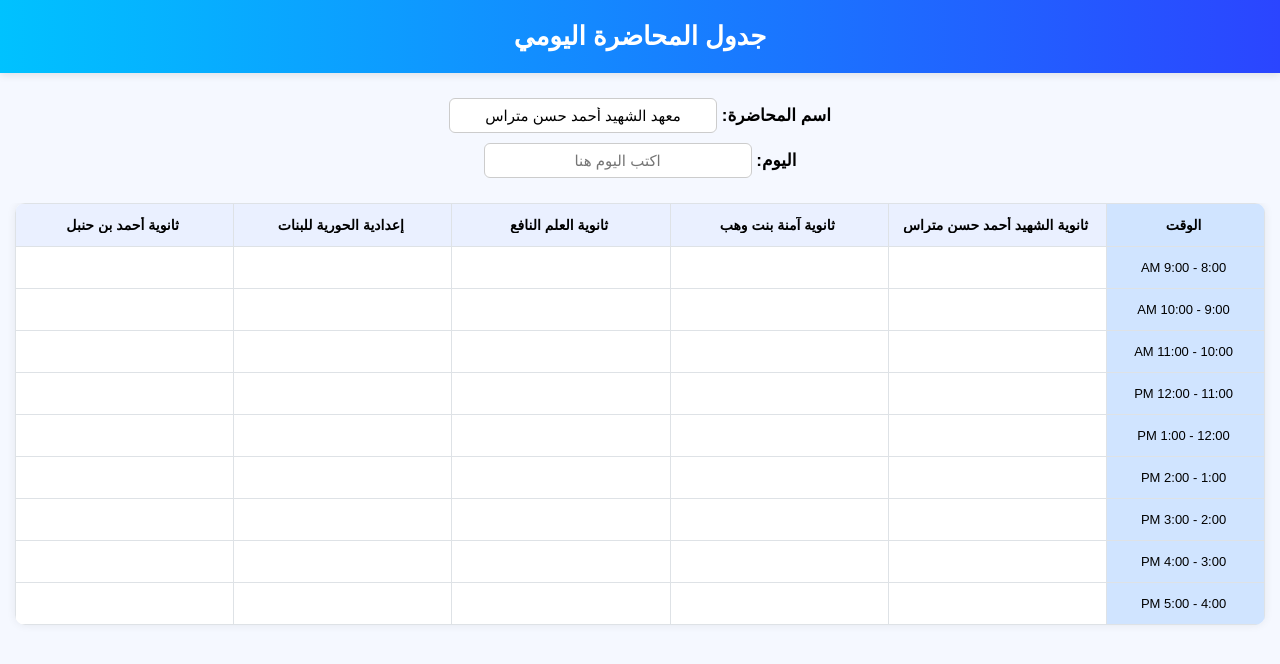
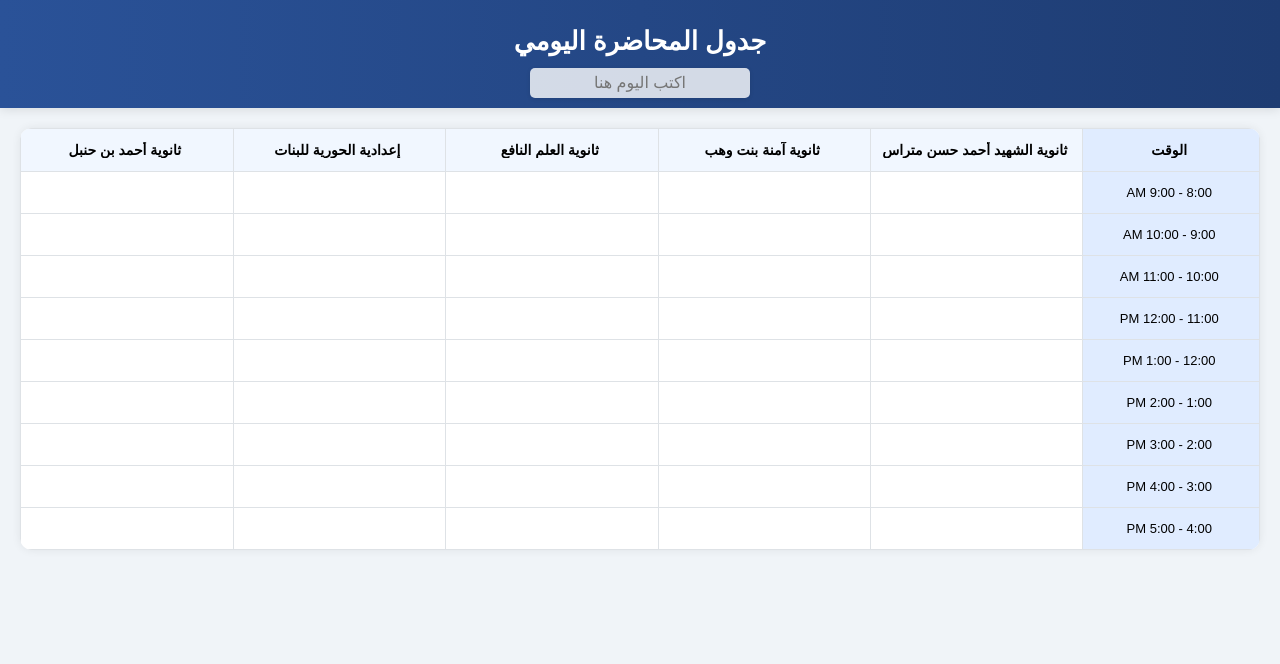
Before and after one commit to fgghff/HUDAQURAN-, a plain HTML site: page index.html in a window 1280 px wide. Drawn offline with Linux system fonts and the light colour scheme.

Commit message:
Update index.html

```diff
--- a/index.html
+++ b/index.html
@@ -6,20 +6,21 @@
   <style>
     body {
       font-family: 'Cairo', sans-serif;
-      background-color: #f5f8ff;
+      background-color: #f0f4f8;
       margin: 0;
       padding: 0;
+      color: #333;
     }
 
     .header {
-      background: linear-gradient(to left, #2b45ff, #00c2ff);
+      background: linear-gradient(to left, #1e3c72, #2a5298);
       color: white;
       text-align: center;
-      padding: 20px 0;
-      box-shadow: 0 2px 8px rgba(0, 0, 0, 0.1);
+      padding: 25px 10px 10px;
+      box-shadow: 0 2px 10px rgba(0, 0, 0, 0.1);
     }
 
-    .header input {
+    .header input.title {
       background: transparent;
       border: none;
       color: white;
@@ -30,40 +31,32 @@
       outline: none;
     }
 
-    .top-controls {
-      display: flex;
-      flex-direction: column;
-      align-items: center;
-      margin: 20px 0;
+    .day-field {
+      margin-top: 10px;
     }
 
-    .top-controls label {
-      margin: 5px;
-      font-size: 17px;
-      font-weight: bold;
-    }
-
-    .top-controls input {
-      padding: 8px;
-      border: 1px solid #ccc;
-      border-radius: 6px;
+    .day-field input {
+      padding: 6px 10px;
+      border: none;
+      border-radius: 5px;
+      font-size: 16px;
+      width: 200px;
       text-align: center;
-      font-size: 15px;
-      width: 250px;
-      max-width: 90%;
-      background-color: white;
+      background-color: #ffffffcc;
+      color: #222;
+      box-shadow: 0 1px 4px rgba(0,0,0,0.1);
     }
 
     .table-wrapper {
       overflow-x: auto;
-      padding: 0 15px 30px;
+      padding: 20px;
     }
 
     table {
       width: 100%;
       border-collapse: collapse;
       background-color: white;
-      border-radius: 10px;
+      border-radius: 12px;
       overflow: hidden;
       box-shadow: 0 0 10px rgba(0, 0, 0, 0.07);
     }
@@ -77,7 +70,7 @@
     }
 
     th {
-      background-color: #eaf0ff;
+      background-color: #f1f7ff;
       font-weight: bold;
       white-space: normal;
       word-wrap: break-word;
@@ -104,10 +97,10 @@
 
     th:first-child,
     td:first-child {
-      background-color: #d0e4ff;
+      background-color: #e0ecff;
       font-weight: bold;
-      min-width: 120px;
-      max-width: 140px;
+      min-width: 140px;
+      max-width: 160px;
     }
 
     @media (max-width: 600px) {
@@ -116,12 +109,13 @@
         padding: 6px;
       }
 
-      .top-controls input {
-        font-size: 13px;
+      .header input.title {
+        font-size: 20px;
       }
 
-      .header input {
-        font-size: 20px;
+      .day-field input {
+        width: 160px;
+        font-size: 14px;
       }
     }
   </style>
@@ -129,18 +123,10 @@
 <body>
 
   <div class="header">
-    <input type="text" value="جدول المحاضرة اليومي">
-  </div>
-
-  <div class="top-controls">
-    <label>
-      اسم المحاضرة:
-      <input type="text" value="معهد الشهيد أحمد حسن متراس">
-    </label>
-    <label>
-      اليوم:
+    <input class="title" type="text" value="جدول المحاضرة اليومي">
+    <div class="day-field">
       <input type="text" placeholder="اكتب اليوم هنا">
-    </label>
+    </div>
   </div>
 
   <div class="table-wrapper">
@@ -170,4 +156,4 @@
   </div>
 
 </body>
-  </html>
+</html>
```
